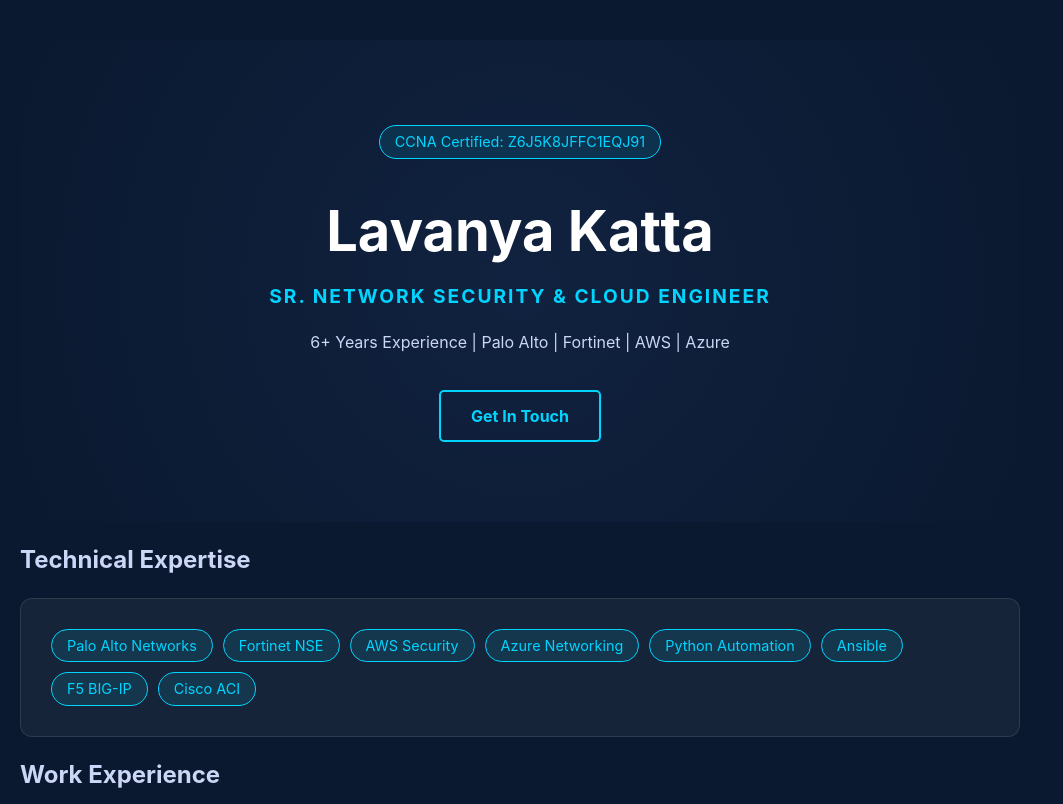
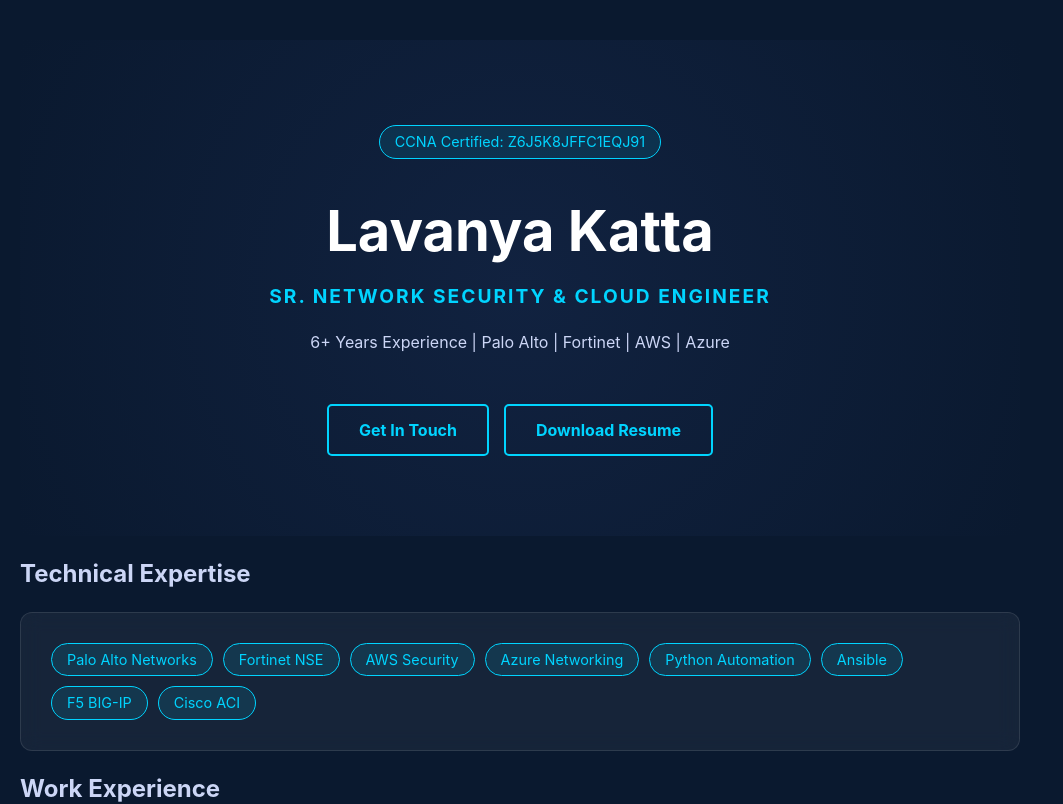
Before and after one commit to lavanyakatta118/my-portfolio, a React (Vite) app: page / in a window 1280 px wide. Shown: the top 804 px of the page, without its empty margins (0-1063 px from the left). Built offline with nearby package versions, Linux system fonts and the light colour scheme.

Commit message:
Added buttons and resume

```diff
--- a/src/App.jsx
+++ b/src/App.jsx
@@ -8,7 +8,17 @@
         <h1>Lavanya Katta</h1>
         <p className="subtitle">SR. NETWORK SECURITY & CLOUD ENGINEER</p>
         <p>6+ Years Experience | Palo Alto | Fortinet | AWS | Azure</p>
-        <a href="mailto:lavanyakatta118@gmail.com" className="btn-primary">Get In Touch</a>
+
+        {/* Buttons Section */}
+        <div style={{ marginTop: '30px' }}>
+          <a href="mailto:lavanyakatta118@gmail.com" className="btn-primary">
+            Get In Touch
+          </a>
+
+          <a href="/Resume_Lavanya.pdf" download className="btn-primary" style={{ marginLeft: '15px' }}>
+            Download Resume
+          </a>
+        </div>
       </header>
 
       <section>
```
Also changed, not shown: 1 other file (tests, documents, lock files or other folders).
